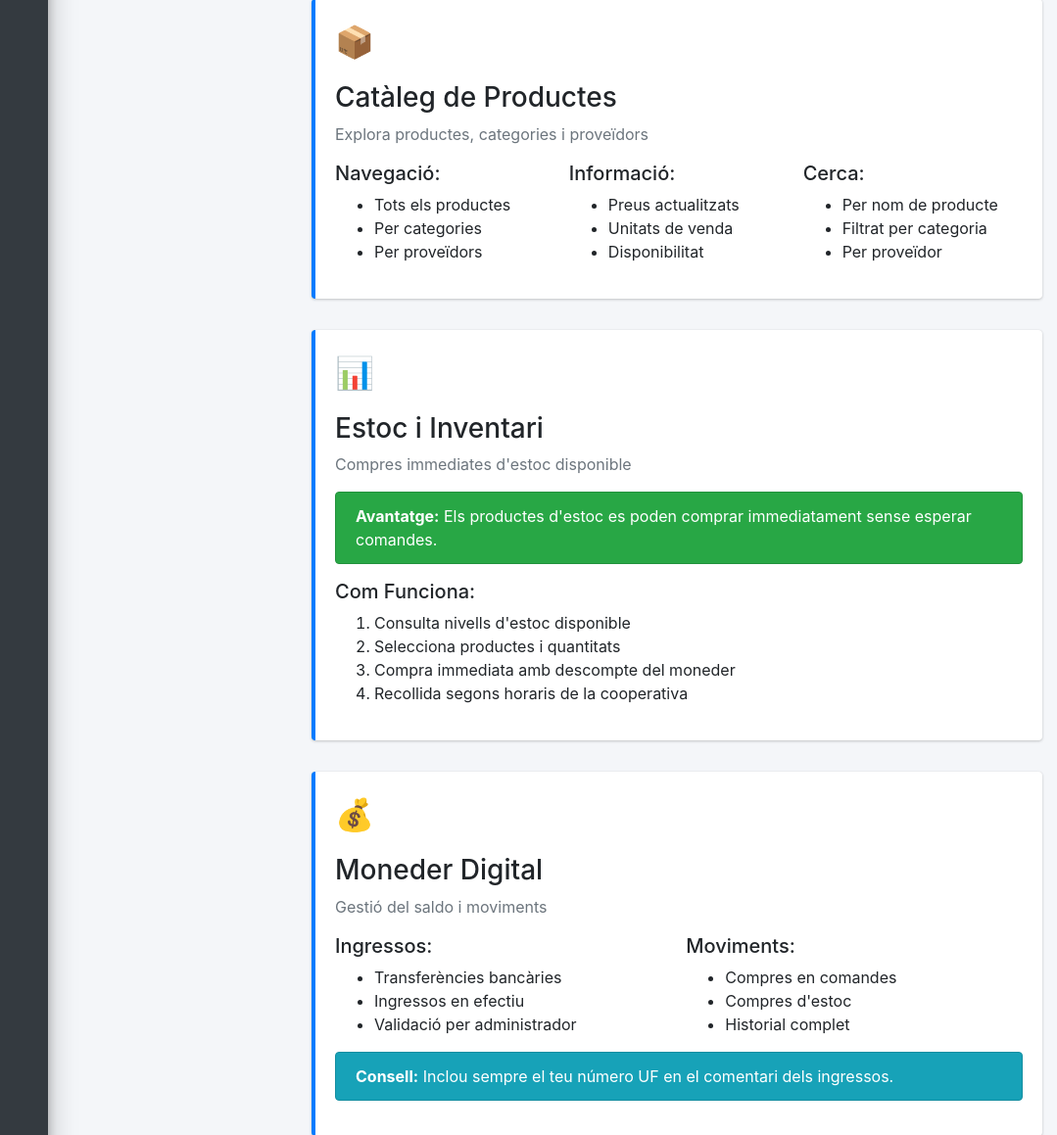
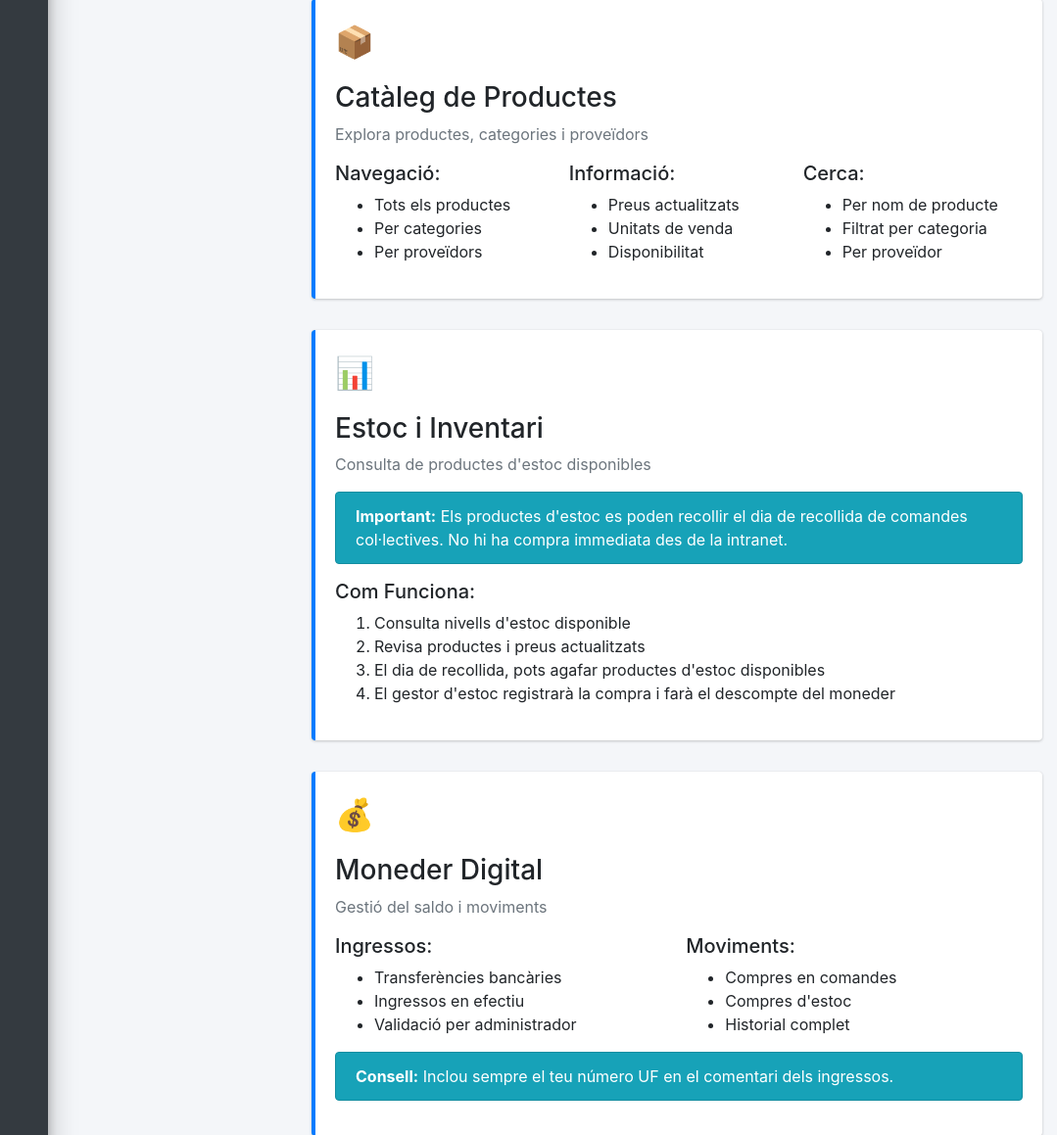
Before and after one commit to fosc19/coopconsum, a Django app: page /ajuda/ in a window 1280 px wide. Shown: the part 1643-2802 px from the top of the page at 98% size, without its empty margins (201-1280 px from the left). Run offline with Django 5.2, Linux system fonts and the light colour scheme; data that the repository does not hold is empty; some libraries are stand-ins or nearby versions.

Commit message:
Ajustar secció d'estoc per ser només informativa - no compra immediata

```diff
--- a/web/templates/web/ajuda.html
+++ b/web/templates/web/ajuda.html
@@ -314,18 +314,18 @@
               <div class="card-body">
                 <div class="help-icon">📊</div>
                 <h3>Estoc i Inventari</h3>
-                <p class="text-muted mb-3">Compres immediates d'estoc disponible</p>
+                <p class="text-muted mb-3">Consulta de productes d'estoc disponibles</p>
 
-                <div class="alert alert-success">
-                  <strong>Avantatge:</strong> Els productes d'estoc es poden comprar immediatament sense esperar comandes.
+                <div class="alert alert-info">
+                  <strong>Important:</strong> Els productes d'estoc es poden recollir el dia de recollida de comandes col·lectives. No hi ha compra immediata des de la intranet.
                 </div>
 
                 <h5>Com Funciona:</h5>
                 <ol>
                   <li>Consulta nivells d'estoc disponible</li>
-                  <li>Selecciona productes i quantitats</li>
-                  <li>Compra immediata amb descompte del moneder</li>
-                  <li>Recollida segons horaris de la cooperativa</li>
+                  <li>Revisa productes i preus actualitzats</li>
+                  <li>El dia de recollida, pots agafar productes d'estoc disponibles</li>
+                  <li>El gestor d'estoc registrarà la compra i farà el descompte del moneder</li>
                 </ol>
               </div>
             </div>
```
